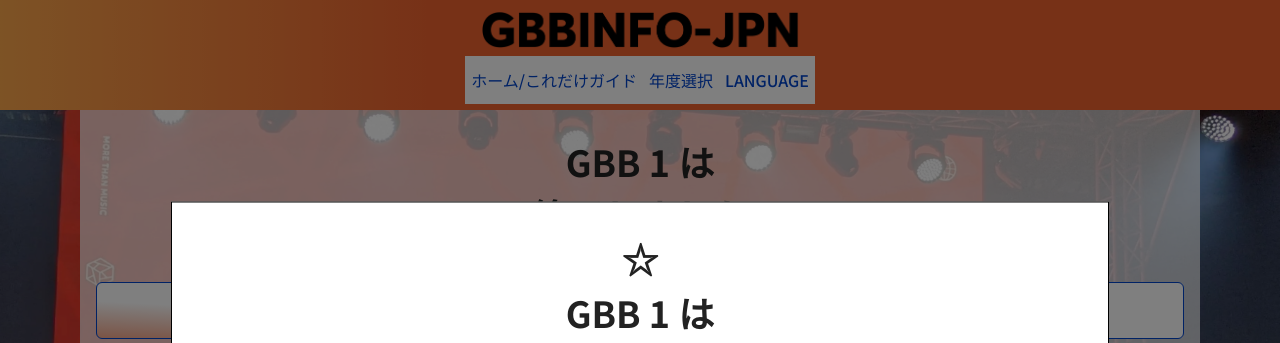
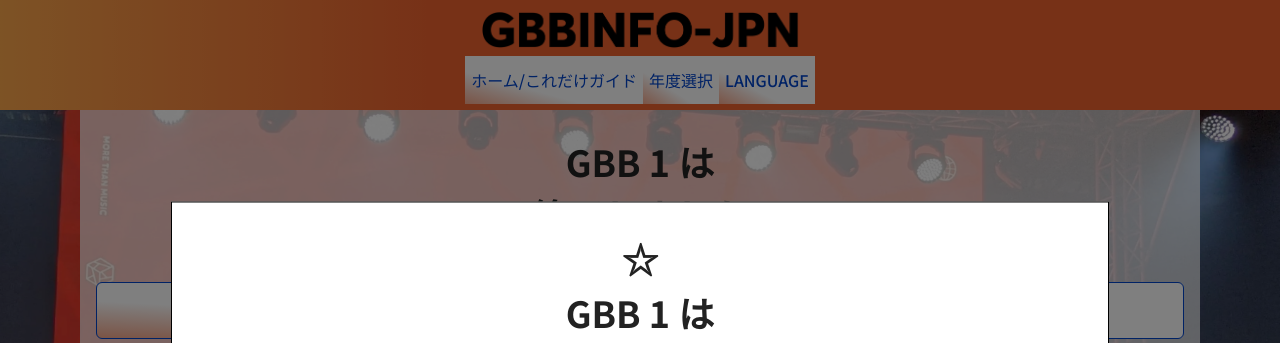
Before and after one commit to shumizu418128/gbbinfo2.0, a Flask app: page /1/result in a window 1280 px wide. Shown: the top 343 px of the page. Run offline with Flask 3, Linux system fonts and the light colour scheme; data that the repository does not hold is empty; parts of the project's set-up code (start-up, migrations or seed data) failed here and were passed over.

Commit message:
画面上部ボタンにもグラデーションを

```diff
--- a/app/static/css/style.css
+++ b/app/static/css/style.css
@@ -66,12 +66,13 @@
     transition: background-color 0.3s ease, color 0.3s ease;
     list-style-type: none;
     padding: 12px 6px;
-    background-color: white;
+    background-image: linear-gradient(to top right, rgb(246, 169, 141), white, white, white);
     color: rgb(0, 68, 204);
     font-size: 16px;
 }
 
 header nav ul li:hover {
+    background-image: none;
     background-color: rgb(240, 99, 47);
     color: white;
 }
```
